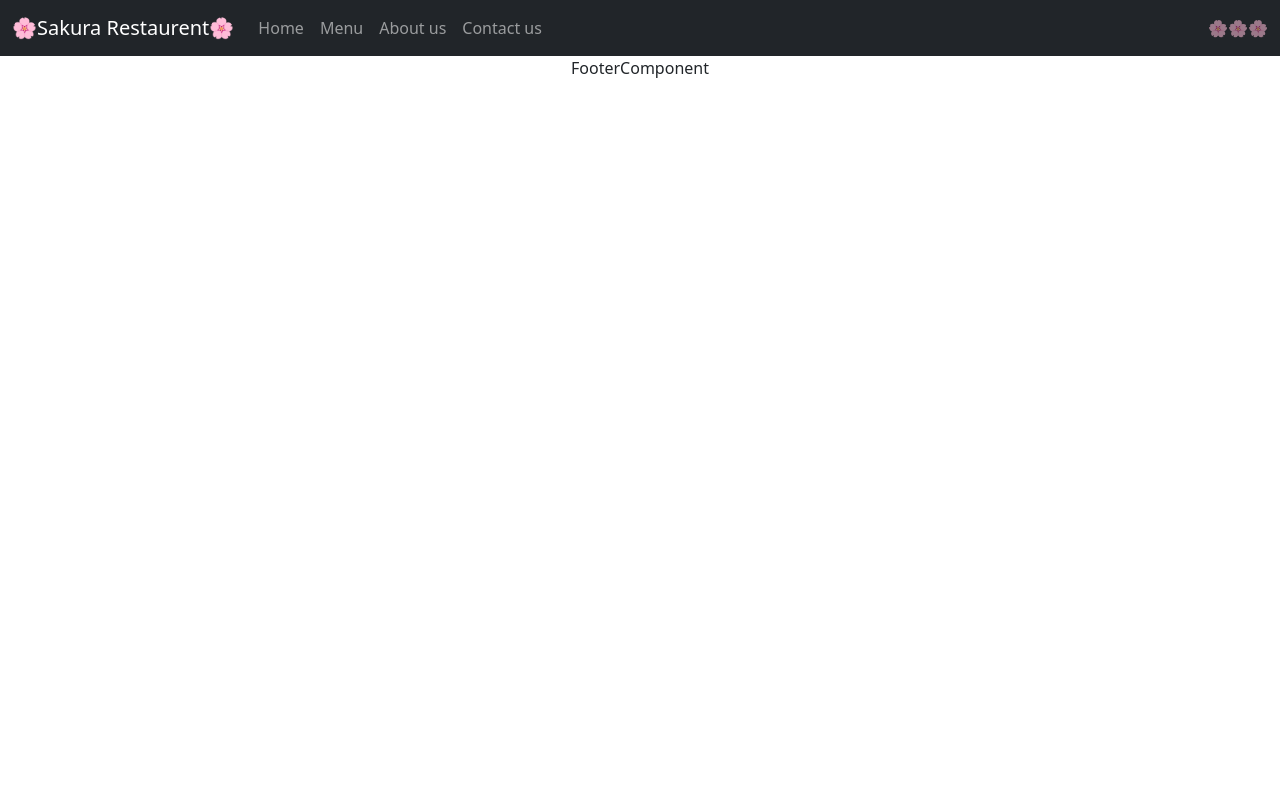
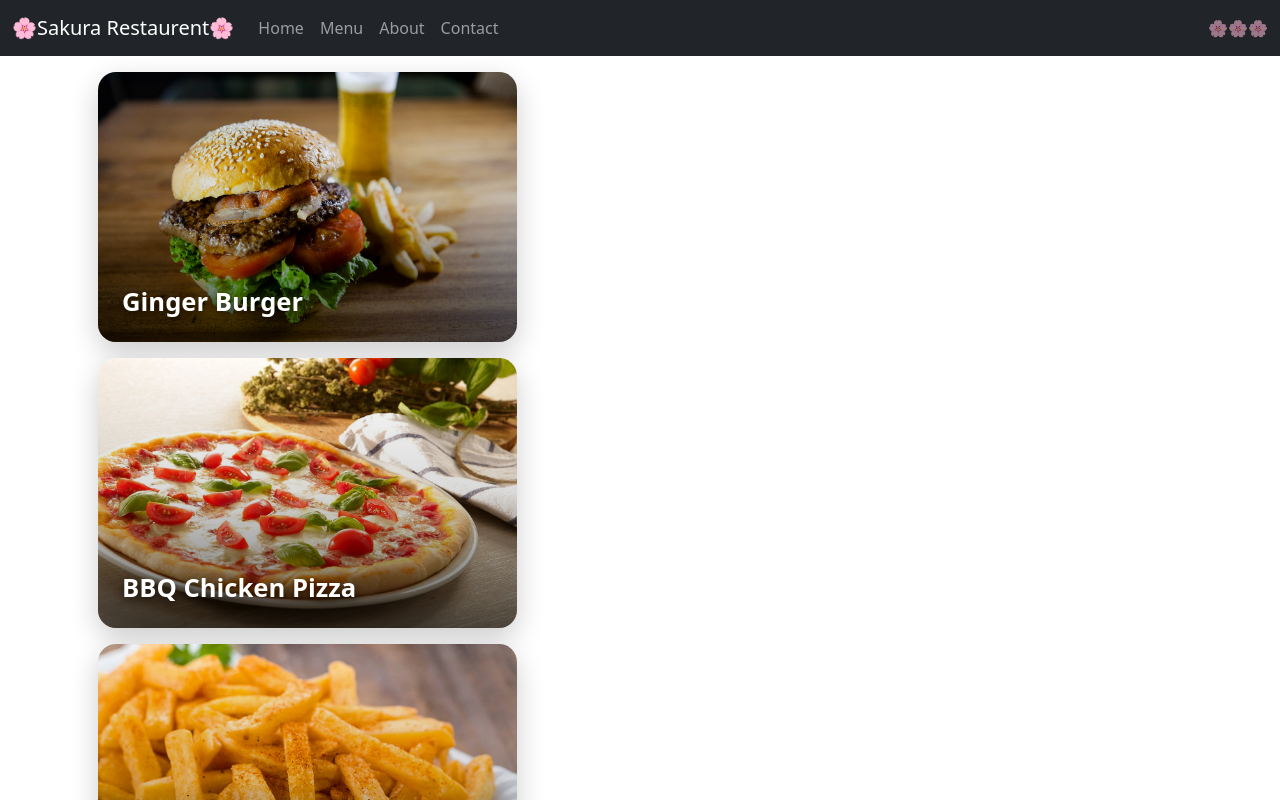
Before and after one commit to abdurrahman16/React-Redux-Restaurant-, a React (Create React App) app: page /menu in a window 1280 px wide. Shown: the top 800 px of the page. Built offline with nearby package versions, Linux system fonts and the light colour scheme.

Commit message:
functional to class component menu

```diff
--- a/package.json
+++ b/package.json
@@ -11,7 +11,7 @@
     "date-format": "^4.0.14",
     "react": "^19.2.3",
     "react-dom": "^19.2.3",
-    "react-router-dom": "^7.12.0",
+    "react-router-dom": "^6.30.3",
     "react-scripts": "5.0.1",
     "reactstrap": "^9.2.3",
     "web-vitals": "^2.1.4"
--- a/src/App.js
+++ b/src/App.js
@@ -5,8 +5,9 @@ import MainComponent from './components/MainComponent';
 function App() {
   return (
     <div className="App">
-      <BrowserRouter></BrowserRouter>
-      <MainComponent />
+      <BrowserRouter><MainComponent />
+      </BrowserRouter>
+
     </div>
   );
 }
--- a/src/components/body/About.jsx
+++ b/src/components/body/About.jsx
@@ -1,7 +1,11 @@
-import React from 'react'
+import React, { Component } from 'react'
 
-export const About = () => {
-  return (
-    <div>About</div>
-  )
+export class About extends Component {
+  render() {
+    return (
+      <div>About</div>
+    )
+  }
 }
+
+export default About
--- a/src/components/body/BodyComponent.js
+++ b/src/components/body/BodyComponent.js
@@ -1,10 +1,20 @@
 import React from 'react'
+import { Routes, Route } from 'react-router-dom';
+import Home from './Home.jsx';
+import Menu from './Menu.js';
+import About from './About.jsx';
+import Contact from './Contact.jsx';
 
 
 const BodyComponent = () => {
   return (
     <div>
-
+<Routes>
+        <Route path="/" element={<Home/>} />
+        <Route path="/menu" element={<Menu/>} />
+        <Route path="/about" element={<About />} />
+        <Route path="/contact" element={<Contact/>} />
+</Routes>
 
   </div>
   )
--- a/src/components/body/Menu.js
+++ b/src/components/body/Menu.js
@@ -1,26 +1,32 @@
 import MenuItem from './MenuItem.js';
-import { useState } from 'react';
+import { Component } from 'react';
 import DISHES from '../../data/Dishes.js';
 import DishDetail from './DishDetail.js';
 
-const Menu = () => {
-  const [dishes] = useState(DISHES);
-  const [selectedDish, setSelectedDish] = useState(null);
+class Menu extends Component {
+  constructor(props) {
+    super(props);
+    this.state = {
+      dishes: DISHES,
+      selectedDish: null
+    };
+  }
 
-  const onSelectDish = (dish) => {
-    setSelectedDish(dish);
+  onSelectDish = (dish) => {
+    this.setState({ selectedDish: dish });
   };
 
-  const menu = dishes.map((dish) => (
+  render() {
+    const menu = this.state.dishes.map((dish) => (
       <MenuItem
         key={dish.id}
         dish={dish}
-      onSelectDish={onSelectDish}
+        onSelectDish={this.onSelectDish}
       />
     ));
 
-  const dishDetail = selectedDish
-    ? <DishDetail dish={selectedDish} />
+    const dishDetail = this.state.selectedDish
+      ? <DishDetail dish={this.state.selectedDish} />
       : null;
 
     return (
@@ -31,6 +37,7 @@ const Menu = () => {
         </div>
       </div>
     );
-};
+  }
+}
 
 export default Menu;
--- a/src/components/header/NavigationComponent.js
+++ b/src/components/header/NavigationComponent.js
@@ -43,12 +43,12 @@ const NavigationComponent = () => {
             </NavItem>
             <NavItem>
               <NavLink href="/about">
-                About us
+                About
               </NavLink>
             </NavItem>
             <NavItem>
               <NavLink href="/contact">
-                Contact us
+                Contact
               </NavLink>
             </NavItem>
 
--- a/src/index.js
+++ b/src/index.js
@@ -6,10 +6,13 @@ import reportWebVitals from './reportWebVitals';
 import 'bootstrap/dist/css/bootstrap.min.css';
 
 
+
 const root = ReactDOM.createRoot(document.getElementById('root'));
 root.render(
 
-    <App />
+   <App />
+
+
 
 );
 
```
Also changed, not shown: 1 other file (tests, documents, lock files or other folders). Lines whose indentation alone changed are shown as unchanged.
